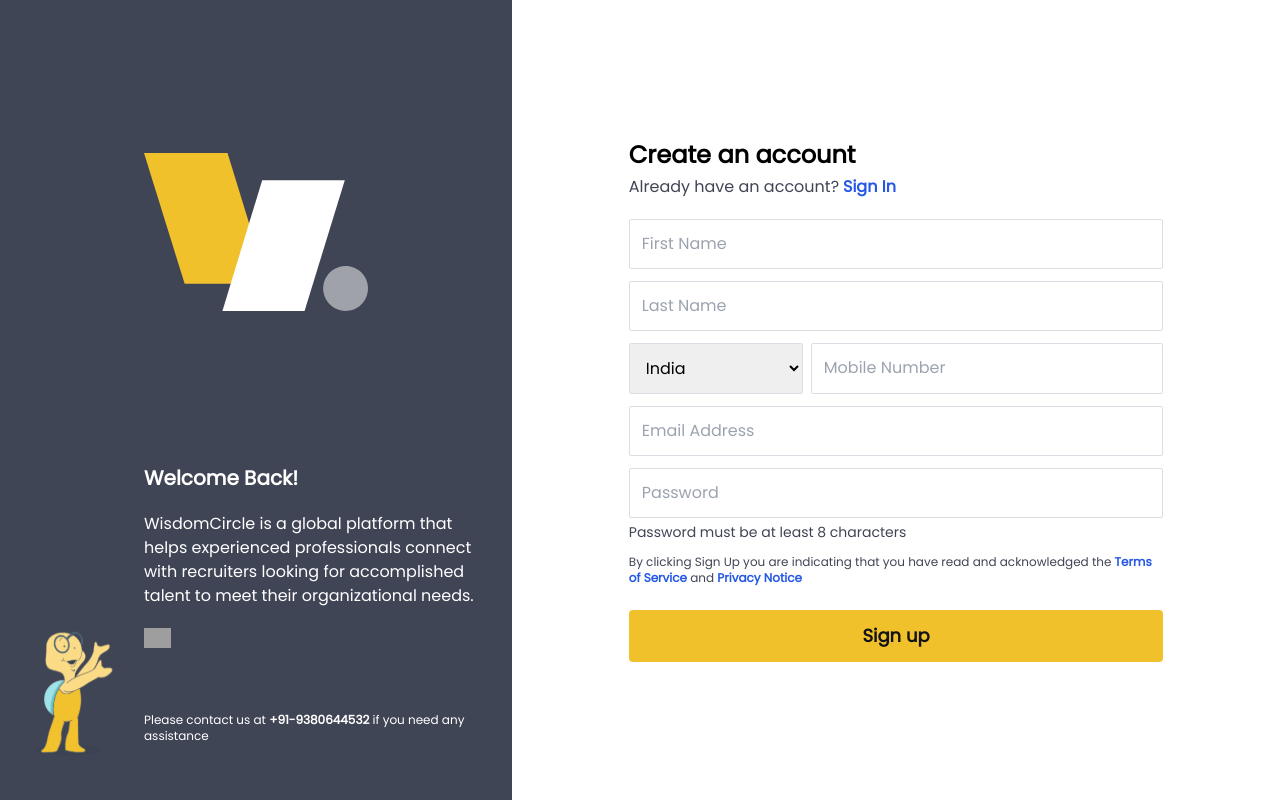
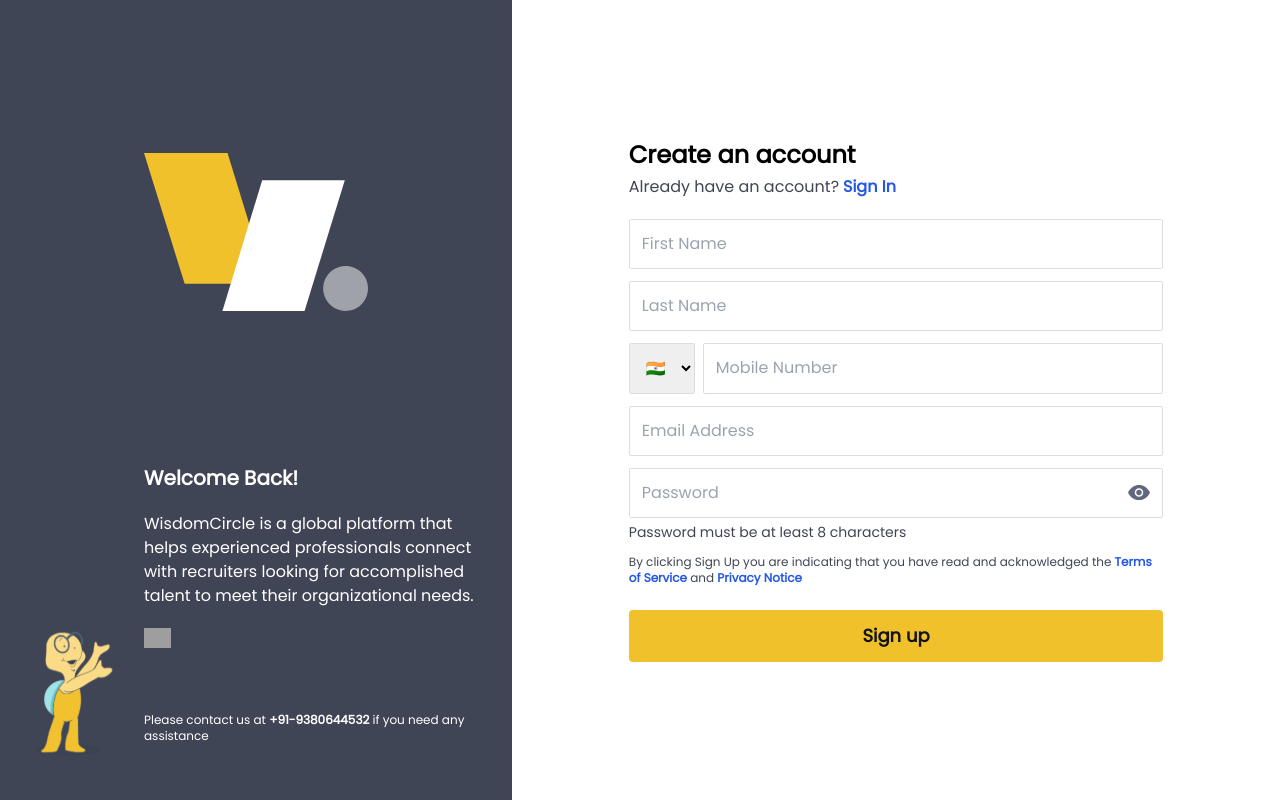
Before and after one commit to tanmayVaish/wisgen, a Nuxt app in the folder client/: page /register in a window 1280 px wide. Built offline with nearby package versions, Linux system fonts and the light colour scheme; grey boxes are pictures that could not be loaded.

Commit message:
[Client] flags and password show toggle added

```diff
--- a/client/components/login-form.vue
+++ b/client/components/login-form.vue
@@ -140,13 +140,30 @@
             </div>
           </div>
           <div class="mb-3">
-            <input
-              v-model="password"
-              :class="passwordError ? 'border-[#D92D20]' : 'border-[#DCDEE5]'"
-              class="border border-[#DCDEE5] focus:outline-none focus:ring-2 focus:ring-black rounded-sm w-full p-3"
-              type="password"
-              placeholder="Password"
-            />
+            <div
+              class="flex border border-[#DCDEE5] justify-center items-center focus:outline-none focus:ring-2 focus:ring-black rounded-sm w-full"
+            >
+              <input
+                v-model="password"
+                class="w-full p-3"
+                :type="showPassword ? 'text' : 'password'"
+                placeholder="Password"
+              />
+              <div class="px-3" @click="toggleShowPassword">
+                <svg
+                  width="22"
+                  height="15"
+                  viewBox="0 0 22 15"
+                  fill="none"
+                  xmlns="http://www.w3.org/2000/svg"
+                >
+                  <path
+                    d="M10.9998 11.75C12.1831 11.75 13.1873 11.3375 14.0123 10.5125C14.8373 9.6875 15.2498 8.68333 15.2498 7.5C15.2498 6.31667 14.8373 5.3125 14.0123 4.4875C13.1873 3.6625 12.1831 3.25 10.9998 3.25C9.81647 3.25 8.8123 3.6625 7.9873 4.4875C7.1623 5.3125 6.7498 6.31667 6.7498 7.5C6.7498 8.68333 7.1623 9.6875 7.9873 10.5125C8.8123 11.3375 9.81647 11.75 10.9998 11.75ZM10.9998 10.3C10.2165 10.3 9.55397 10.0292 9.0123 9.4875C8.47064 8.94583 8.1998 8.28333 8.1998 7.5C8.1998 6.71667 8.47064 6.05417 9.0123 5.5125C9.55397 4.97083 10.2165 4.7 10.9998 4.7C11.7831 4.7 12.4456 4.97083 12.9873 5.5125C13.529 6.05417 13.7998 6.71667 13.7998 7.5C13.7998 8.28333 13.529 8.94583 12.9873 9.4875C12.4456 10.0292 11.7831 10.3 10.9998 10.3ZM10.9998 15C8.6998 15 6.60397 14.375 4.71231 13.125C2.82064 11.875 1.35814 10.225 0.324805 8.175C0.274805 8.09167 0.237305 7.99167 0.212305 7.875C0.187305 7.75833 0.174805 7.63333 0.174805 7.5C0.174805 7.36667 0.187305 7.24167 0.212305 7.125C0.237305 7.00833 0.274805 6.90833 0.324805 6.825C1.35814 4.775 2.82064 3.125 4.71231 1.875C6.60397 0.625 8.6998 0 10.9998 0C13.2998 0 15.3956 0.625 17.2873 1.875C19.179 3.125 20.6415 4.775 21.6748 6.825C21.7248 6.90833 21.7623 7.00833 21.7873 7.125C21.8123 7.24167 21.8248 7.36667 21.8248 7.5C21.8248 7.63333 21.8123 7.75833 21.7873 7.875C21.7623 7.99167 21.7248 8.09167 21.6748 8.175C20.6415 10.225 19.179 11.875 17.2873 13.125C15.3956 14.375 13.2998 15 10.9998 15Z"
+                    fill="#606880"
+                  />
+                </svg>
+              </div>
+            </div>
             <div
               v-if="passwordError"
               class="text-[#D92D20] placeholder:text-red-400 font-poppins text-xs md:text-sm mt-1 w-full"
@@ -184,9 +201,14 @@
       mobileError: false,
       passwordError: false,
       validateEmailOrMobileError: '',
+
+      showPassword: false,
     }
   },
   methods: {
+    toggleShowPassword() {
+      this.showPassword = !this.showPassword
+    },
     validateEmailOrMobile(input) {
       const emailRegex = /^[a-zA-Z0-9+_.-]+@[a-zA-Z0-9.-]+$/
       const mobileRegex = /^[0-9]{10}$/
--- a/client/components/register-form.vue
+++ b/client/components/register-form.vue
@@ -144,7 +144,7 @@
                   :key="i"
                   :value="item.country"
                 >
-                  {{ item.country }}
+                  {{ getFlagEmoji(item.initials) }}
                 </option>
               </select>
               <input
@@ -192,12 +192,33 @@
           </div>
 
           <div class="mb-3">
-            <input
-              v-model="password"
-              class="border border-[#DCDEE5] focus:outline-none focus:ring-2 focus:ring-black p-3 rounded-sm w-full"
-              type="password"
-              placeholder="Password"
-            />
+            <div>
+              <div
+                class="flex border border-[#DCDEE5] justify-center items-center focus:outline-none focus:ring-2 focus:ring-black rounded-sm w-full"
+              >
+                <input
+                  v-model="password"
+                  class="w-full p-3"
+                  :type="showPassword ? 'text' : 'password'"
+                  placeholder="Password"
+                />
+                <div class="px-3" @click="toggleShowPassword">
+                  <svg
+                    width="22"
+                    height="15"
+                    viewBox="0 0 22 15"
+                    fill="none"
+                    xmlns="http://www.w3.org/2000/svg"
+                  >
+                    <path
+                      d="M10.9998 11.75C12.1831 11.75 13.1873 11.3375 14.0123 10.5125C14.8373 9.6875 15.2498 8.68333 15.2498 7.5C15.2498 6.31667 14.8373 5.3125 14.0123 4.4875C13.1873 3.6625 12.1831 3.25 10.9998 3.25C9.81647 3.25 8.8123 3.6625 7.9873 4.4875C7.1623 5.3125 6.7498 6.31667 6.7498 7.5C6.7498 8.68333 7.1623 9.6875 7.9873 10.5125C8.8123 11.3375 9.81647 11.75 10.9998 11.75ZM10.9998 10.3C10.2165 10.3 9.55397 10.0292 9.0123 9.4875C8.47064 8.94583 8.1998 8.28333 8.1998 7.5C8.1998 6.71667 8.47064 6.05417 9.0123 5.5125C9.55397 4.97083 10.2165 4.7 10.9998 4.7C11.7831 4.7 12.4456 4.97083 12.9873 5.5125C13.529 6.05417 13.7998 6.71667 13.7998 7.5C13.7998 8.28333 13.529 8.94583 12.9873 9.4875C12.4456 10.0292 11.7831 10.3 10.9998 10.3ZM10.9998 15C8.6998 15 6.60397 14.375 4.71231 13.125C2.82064 11.875 1.35814 10.225 0.324805 8.175C0.274805 8.09167 0.237305 7.99167 0.212305 7.875C0.187305 7.75833 0.174805 7.63333 0.174805 7.5C0.174805 7.36667 0.187305 7.24167 0.212305 7.125C0.237305 7.00833 0.274805 6.90833 0.324805 6.825C1.35814 4.775 2.82064 3.125 4.71231 1.875C6.60397 0.625 8.6998 0 10.9998 0C13.2998 0 15.3956 0.625 17.2873 1.875C19.179 3.125 20.6415 4.775 21.6748 6.825C21.7248 6.90833 21.7623 7.00833 21.7873 7.125C21.8123 7.24167 21.8248 7.36667 21.8248 7.5C21.8248 7.63333 21.8123 7.75833 21.7873 7.875C21.7623 7.99167 21.7248 8.09167 21.6748 8.175C20.6415 10.225 19.179 11.875 17.2873 13.125C15.3956 14.375 13.2998 15 10.9998 15Z"
+                      fill="#606880"
+                    />
+                  </svg>
+                </div>
+              </div>
+            </div>
+
             <div
               class="font-poppins text-xs md:text-sm mt-1 w-full font-light text-[#404555]"
             >
@@ -247,6 +268,8 @@
       password: '',
       mobile: '',
 
+      showPassword: false,
+
       mailSent: false,
       emailError: false,
       mobileError: false,
@@ -275,6 +298,16 @@
     }
   },
   methods: {
+    toggleShowPassword() {
+      this.showPassword = !this.showPassword
+    },
+    getFlagEmoji(countryCode) {
+      const codePoints = countryCode
+        .toUpperCase()
+        .split('')
+        .map((char) => 127397 + char.charCodeAt(0))
+      return String.fromCodePoint(...codePoints)
+    },
     validateEmail() {
       const emailRegex = /^[^\s@]+@[^\s@]+\.[^\s@]+$/
       if (emailRegex.test(this.email)) {
```
